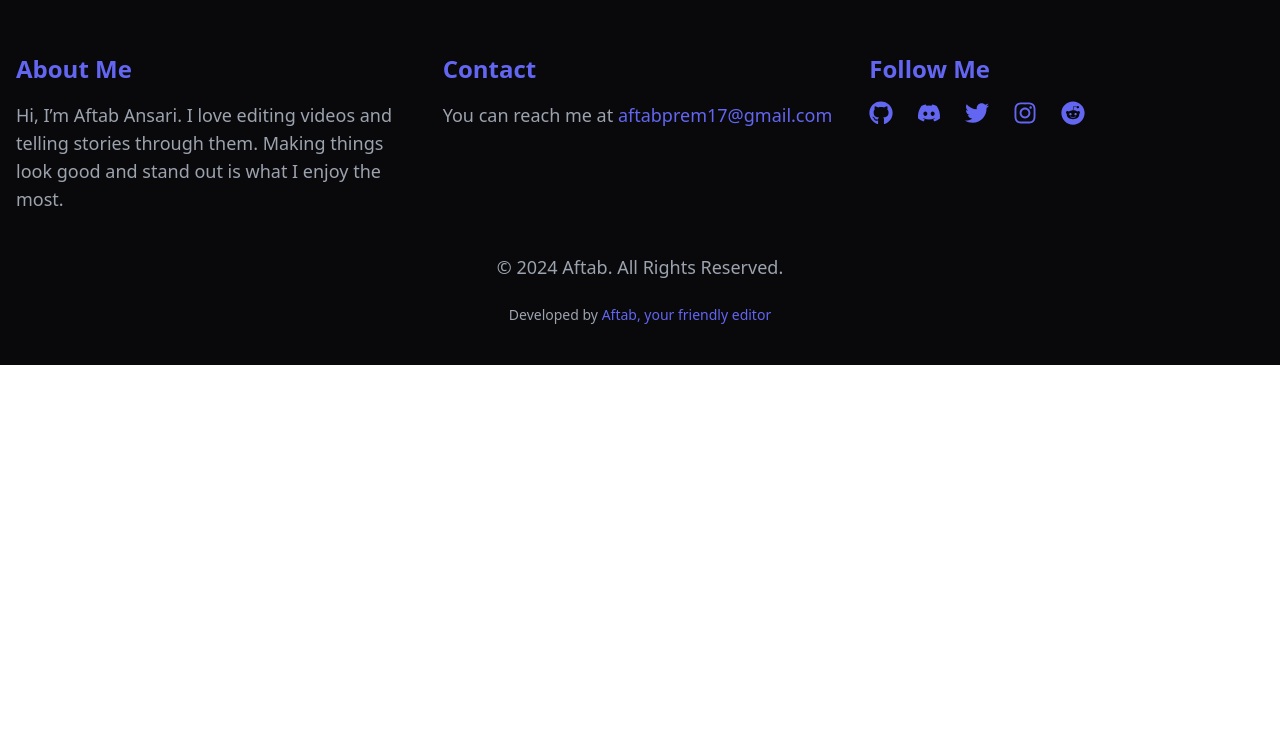
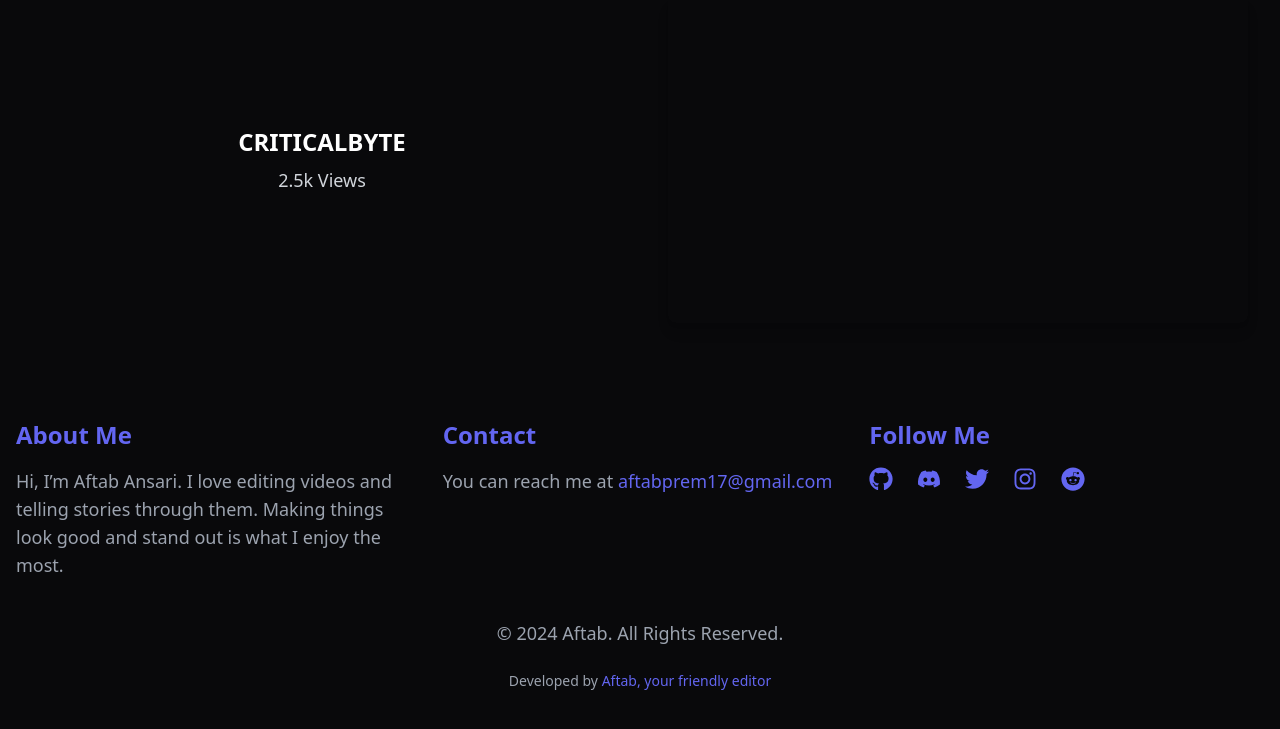
Before and after one commit to aftabDec/Tartaglia-aftab, a React (Vite) app: page / in a window 1280 px wide. Shown: the part 1594-2323 px from the top of the page. Before the commit the page ends 1959 px from the top, so only its background shows below. Built offline with nearby package versions, Linux system fonts and the light colour scheme.

Commit message:
new list updated

```diff
--- a/src/components/Youtube.jsx
+++ b/src/components/Youtube.jsx
@@ -17,6 +17,11 @@ const YouTubeSection = () => {
       url: "https://youtu.be/bEqQy2Ojyuo?si=IskDCezMI-omeAwn",
       title: "iDaeDream",
       desc: "1.1k Views",
+    },
+    {
+      url: "https://youtu.be/p8BA2KMEq2A?si=4gFeB7Z3OOk-xI_p",
+      title: "CriticalByte",
+      desc: "2.5k Views",
     },
   ];
 
```
